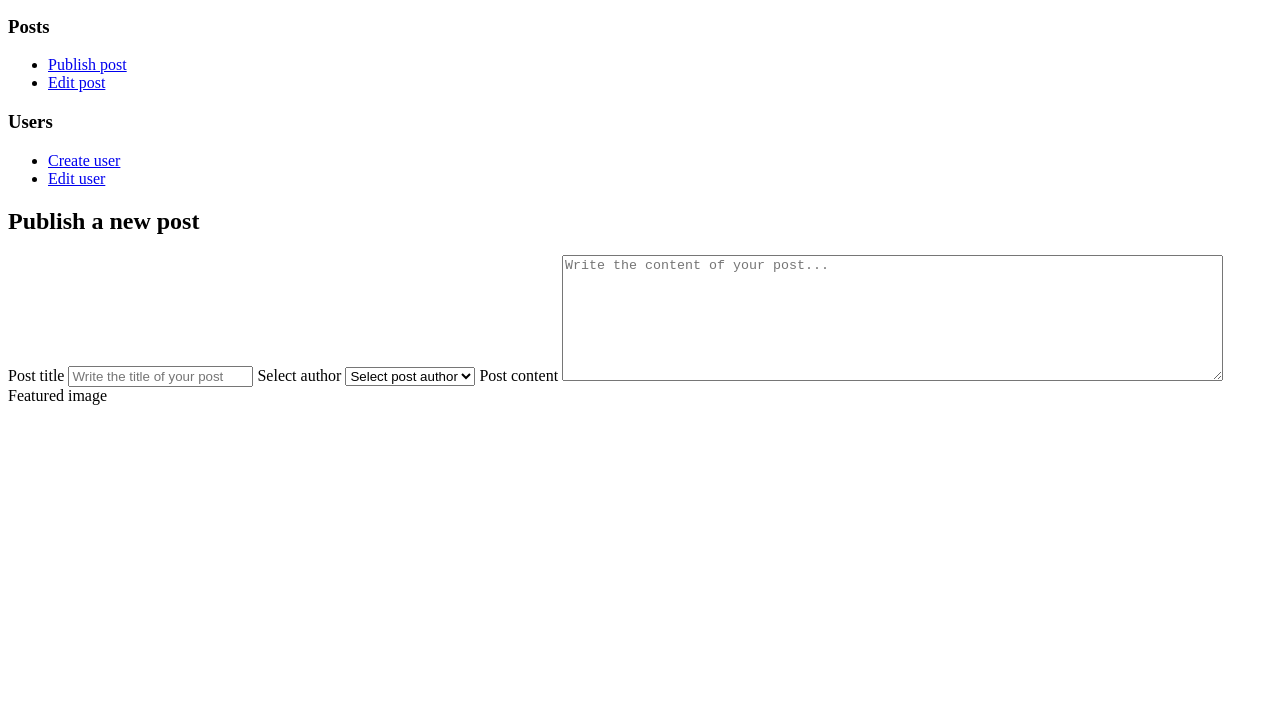
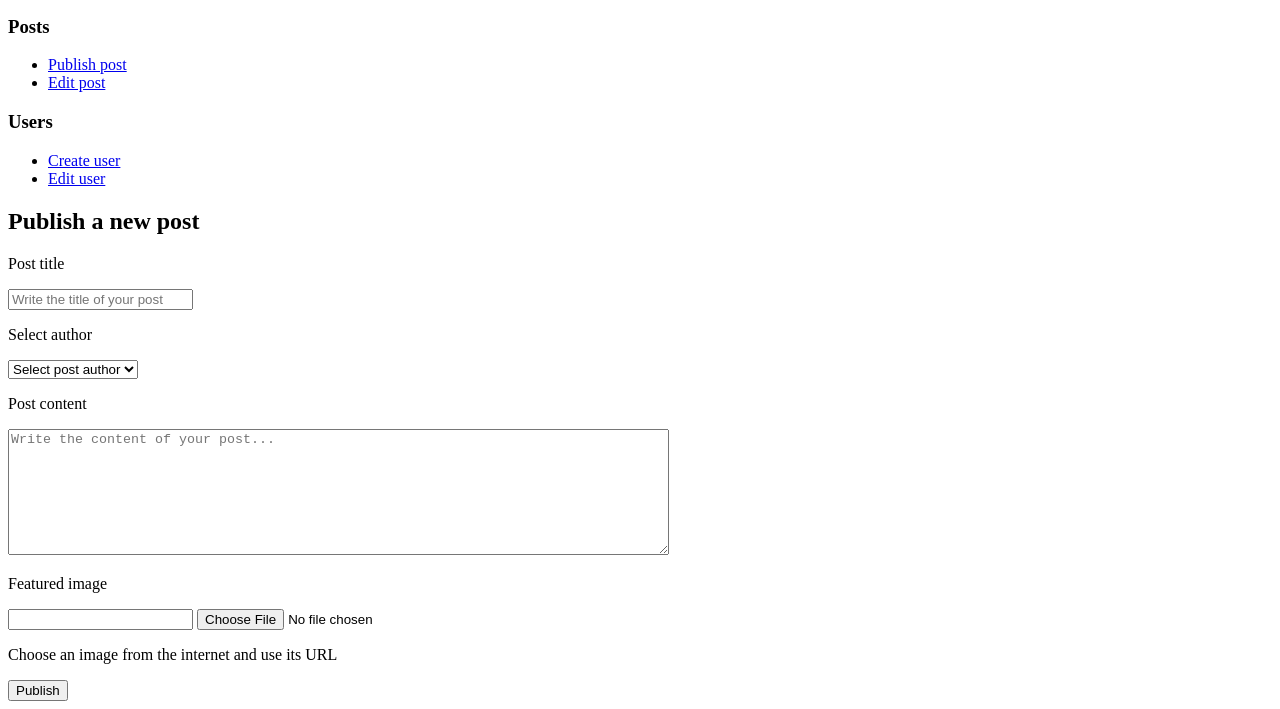
Before and after one commit to 1-3-4/chainbox-front-end, a website: page src/index.html in a window 1280 px wide. Shown: the part 104-813 px from the top of the page. Drawn offline with Linux system fonts and the light colour scheme.

Commit message:
Changed index.html
Completed the initial HTML structure for the page, classnames, and ids not included.

```diff
--- a/src/index.html
+++ b/src/index.html
@@ -9,30 +9,26 @@
             <h1>CMS - Lises Foodblog</h1>
             <button type="button" name="button">Login</button>
         </header>
-        <aside class="">
-            <article class="">
+        <nav class="">
             <h3>Posts</h3>
             <ul>
                 <li><a href="#">Publish post</a></li>
                 <li><a href="#">Edit post</a></li>
             </ul>
-            </article>
-            <article class="">
             <h3>Users</h3>
             <ul>
                 <li><a href="#">Create user</a></li>
                 <li><a href="#">Edit user</a></li>
             </ul>
-            </article>
-        </aside>
+        </nav>
         <main>
             <h2>Publish a new post</h2>
             <form class="" action="index.html" method="post">
 
-                <label for="">Post title</label>
+                <p for="">Post title</p>
                 <input type="text" name="" value="" placeholder="Write the title of your post">
 
-                <label for="">Select author</label>
+                <p for="">Select author</p>
                 <select class="" name="">
                     <!--
                     select tag does not support placeholder text, first option used instead:
@@ -43,10 +39,20 @@
                     <option value="">2</option>
                 </select>
 
-                <label for="">Post content</label>
+                <p for="">Post content</p>
                 <textarea name="name" rows="8" cols="80" placeholder="Write the content of your post..."></textarea>
 
-                <label for="">Featured image</label>
+                <p for="">Featured image</p>
+
+                <!-- The instructions would suggest using this: -->
+                <input type="url" name="" value="">
+
+                <!-- The mockup would suggest using thsi: -->
+                <input type="file" name="" value="">
+
+                <p>Choose an image from the internet and use its URL</p>
+
+                <input type="submit" name="" value="Publish">
 
             </form>
         </main>
```
Lines whose indentation alone changed are shown as unchanged.
